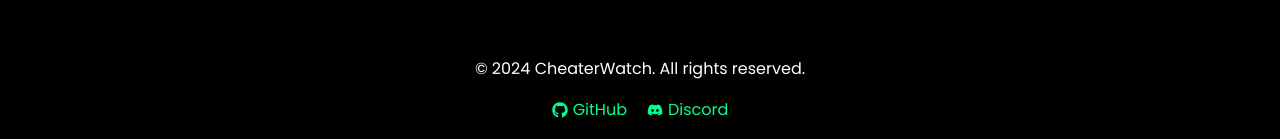
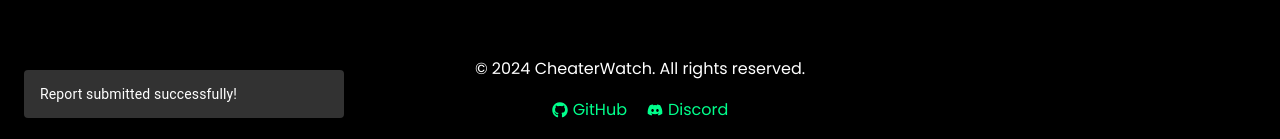
Before and after one commit to KingCharlesVI/CheaterWatch-Frontend, a React (Create React App) app in the folder cheaterwatch-ui/: page /file-report in a window 1280 px wide. Both pictures are taken after typing "Sample", "Sample" into the empty fields and a click on the button "SUBMIT". Shown: the part 658-797 px from the top of the page. Built offline with nearby package versions, Linux system fonts and the light colour scheme; no server answers.

Commit message:
Update FileReport.js
- Added success alert

```diff
--- a/cheaterwatch-ui/src/components/FileReport.js
+++ b/cheaterwatch-ui/src/components/FileReport.js
@@ -2,6 +2,7 @@ import React, { useState } from 'react';
 import { Container, FormControl, InputLabel, OutlinedInput, Button, Typography, Select, MenuItem, Checkbox, ListItemText } from '@mui/material';
 import { styled } from '@mui/material/styles';
 import axios from 'axios'; // Import Axios for making HTTP requests
+import { Snackbar } from '@mui/material';
 import CallOfDutyMWLogo from '../assets/mw3.png';
 import WarzoneLogo from '../assets/wz.png';
 import ValorantLogo from '../assets/valorant.png';
@@ -107,12 +108,30 @@ const CheatReportForm = () => {
     { value: 'Apex Legends', label: 'Apex Legends', logo: ApexLegendsLogo },
   ];
 
+  const [alertOpen, setAlertOpen] = useState(false);
+
+  const handleSubmitWithAlert = (e) => {
+    e.preventDefault();
+    // Handle form submission...
+    setAlertOpen(true); // Open the alert after successful submission
+  };
+
+  const handleCloseAlert = () => {
+    setAlertOpen(false); // Close the alert when dismissed by the user
+  };
+
   return (
     <StyledContainer maxWidth="sm">
+    <Snackbar
+      open={alertOpen}
+      autoHideDuration={6000} // Adjust as needed
+      onClose={handleCloseAlert}
+      message="Report submitted successfully!"
+    />
       <Typography variant="h4" gutterBottom>
         Cheat Report Form
       </Typography>
-      <form onSubmit={handleSubmit}>
+      <form onSubmit={handleSubmitWithAlert}>
         <StyledFormControl fullWidth variant="outlined">
           <InputLabel htmlFor="game">Game</InputLabel>
           <Select
```
